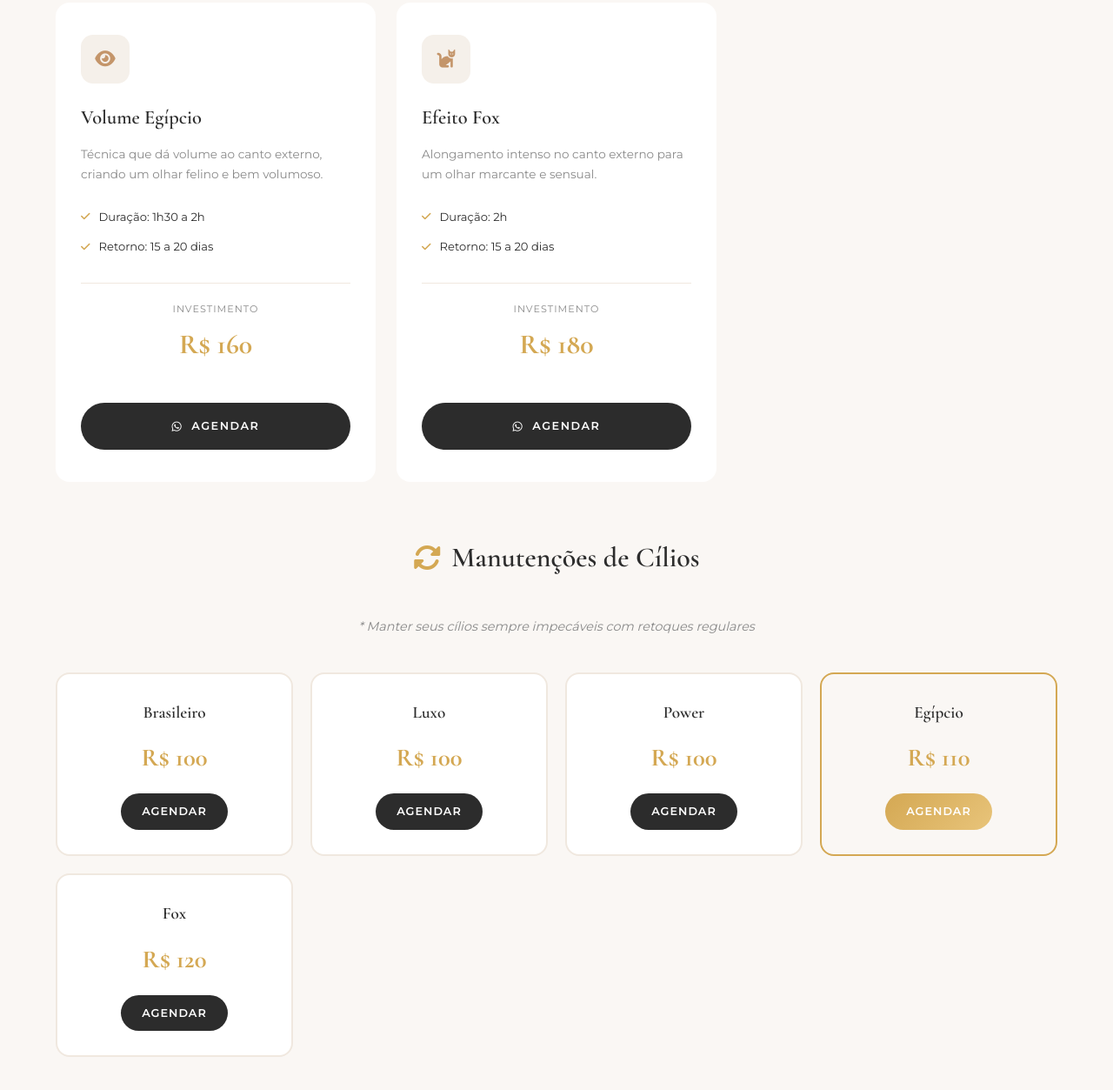
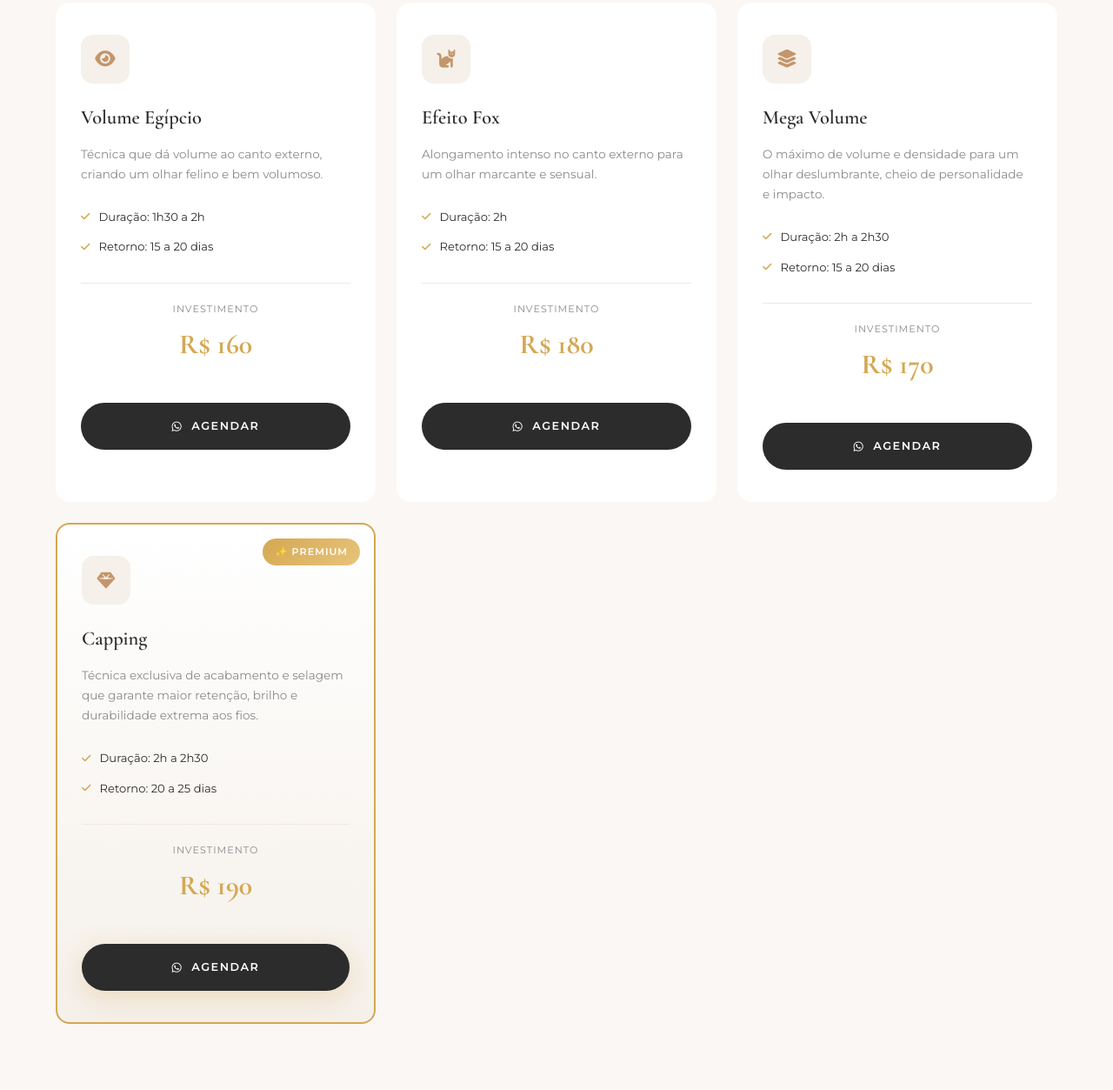
Before and after one commit to caique-silvav/Lash-Designer, a plain HTML site: page index.html in a window 1280 px wide. Shown: the part 2428-3681 px from the top of the page at 87% size. Drawn offline with nearby package versions, Linux system fonts and the light colour scheme; a script that the page names is missing.

Commit message:
Adição de Volumes

```diff
--- a/index.html
+++ b/index.html
@@ -298,7 +298,7 @@
               >
             </div>
 
-            <!-- NOVO: Efeito Fox -->
+            <!-- Efeito Fox -->
             <div class="service-card">
               <div class="service-card-icon">
                 <i class="fa-solid fa-cat"></i>
@@ -323,8 +323,64 @@
                 ><i class="fa-brands fa-whatsapp"></i> Agendar</a
               >
             </div>
+
+            <!-- NOVO: Mega Volume -->
+            <div class="service-card">
+              <div class="service-card-icon">
+                <i class="fa-solid fa-layer-group"></i>
+              </div>
+              <h3 class="service-card-title">Mega Volume</h3>
+              <p class="service-card-desc">
+                O máximo de volume e densidade para um olhar deslumbrante,
+                cheio de personalidade e impacto.
+              </p>
+              <ul class="service-card-features">
+                <li><i class="fa-solid fa-check"></i> Duração: 2h a 2h30</li>
+                <li><i class="fa-solid fa-check"></i> Retorno: 15 a 20 dias</li>
+              </ul>
+              <div class="service-card-price">
+                <span class="service-card-price-label">Investimento</span
+                ><span class="service-card-price-value">R$ 170</span>
+              </div>
+              <a
+                href="https://wa.me/5511954868172?text=Quero%20agendar%20Mega%20Volume"
+                class="btn btn--card"
+                target="_blank"
+                ><i class="fa-brands fa-whatsapp"></i> Agendar</a
+              >
+            </div>
+
+            <!-- NOVO: Capping -->
+            <div class="service-card service-card--featured">
+              <div class="service-card-badge">✨ Premium</div>
+              <div class="service-card-icon">
+                <i class="fa-solid fa-gem"></i>
+              </div>
+              <h3 class="service-card-title">Capping</h3>
+              <p class="service-card-desc">
+                Técnica exclusiva de acabamento e selagem que garante maior
+                retenção, brilho e durabilidade extrema aos fios.
+              </p>
+              <ul class="service-card-features">
+                <li><i class="fa-solid fa-check"></i> Duração: 2h a 2h30</li>
+                <li><i class="fa-solid fa-check"></i> Retorno: 20 a 25 dias</li>
+              </ul>
+              <div class="service-card-price">
+                <span class="service-card-price-label">Investimento</span
+                ><span class="service-card-price-value">R$ 190</span>
+              </div>
+              <a
+                href="https://wa.me/5511954868172?text=Quero%20agendar%20Capping"
+                class="btn btn--gold btn--card"
+                target="_blank"
+                ><i class="fa-brands fa-whatsapp"></i> Agendar</a
+              >
+            </div>
+
           </div>
         </div>
+      </div>
+    </section>
 
         <!-- MANUTENÇÕES CÍLIOS -->
         <div class="pricing-section">
```
